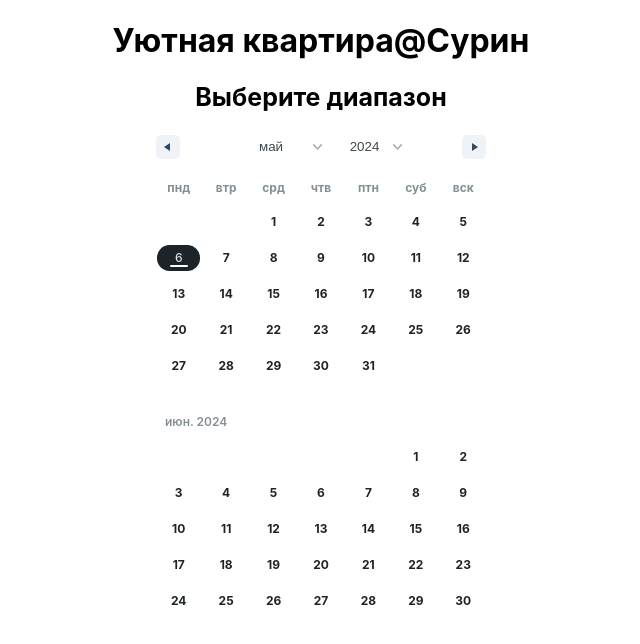
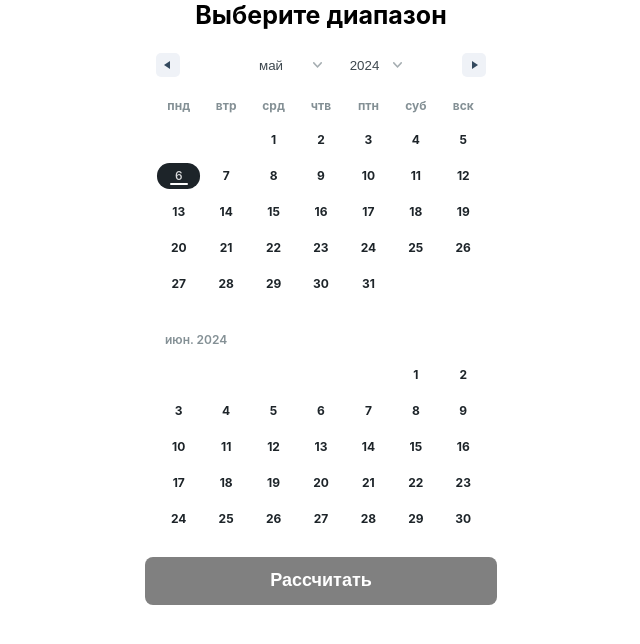
Before and after one commit to damuraiz/booking-mini-app, a React (Create React App) app in the folder frontend/: page / in a window 1280 px wide. Shown: the top 644 px of the page, without its empty margins (319-959 px from the left). Built offline with nearby package versions, Linux system fonts and the light colour scheme; no server answers.

Commit message:
front add button calculate

```diff
--- a/frontend/src/App.js
+++ b/frontend/src/App.js
@@ -9,7 +9,7 @@ function App() {
   return (
       <div className="App" style={{width: '100%'}}>
           <div>
-              <h1 style={{textAlign: 'center'}}>Уютная квартира@Сурин</h1>
+              {/*<h1 style={{textAlign: 'center'}}>Уютная квартира@Сурин</h1>*/}
           </div>
           <div style={{margin: '0 auto'}}>
               <CalendarProvider>
--- a/frontend/src/MyDateRangePicker.css
+++ b/frontend/src/MyDateRangePicker.css
@@ -4,7 +4,7 @@
     /*color: grey;*/
 }
 
-.date-for-check-out{
+.date-for-check-out {
     color: grey !important;
 }
 
@@ -46,3 +46,19 @@
     text-align: right;
     font-size: 11px;
 }
+
+.enabledButton {
+    width: 352px;
+    height: 48px;
+    background-color: #3d91ff;
+    border-radius: 8px;
+    border-width: 0;
+}
+
+.disabledButton {
+    width: 352px;
+    height: 48px;
+    background-color: grey;
+    border-radius: 8px;
+    border-width: 0;
+}
--- a/frontend/src/MyDateRangePicker.js
+++ b/frontend/src/MyDateRangePicker.js
@@ -7,9 +7,11 @@ import currencySymbols from "./CurrencySymbols";
 import './MyDateRangePicker.css'
 
 import {useCalendar} from './CalendarContext';
+import {addDays} from "date-fns/addDays";
 
 function MyDateRangePicker() {
     const [dates, setDates] = useState([]);  // Объявление состояния `dates` и функции `setDates`
+    const [maxStay, setMaxStay] = useState(1);
 
     const [state, setState] = useState({
         startDate: new Date(),
@@ -31,11 +33,7 @@ function MyDateRangePicker() {
     const [averagePrice, setAveragePrice] = useState("")
     const [averagePriceLabel, setAveragePriceLabel] = useState("")
     const [averageRubPrice, setAveragerRubPrice] = useState("")
-
-    // Фиктивные данные, представьте, что это ответ API
-    const averageRate = 120; // Средняя цена в валюте
-    const currency = "USD";
-    const exchangeRate = 75; // Курс валюты
+    const [buttonEnabled, setButtonEnabled] = useState(false);
 
 
     // Функция для обновления заголовка и диапазона дат
@@ -45,6 +43,10 @@ function MyDateRangePicker() {
         if (selection.startDate && selection.endDate) {
             const start = new Date(selection.startDate);
             const end = new Date(selection.endDate);
+            // Активируем кнопку, если выбраны обе даты
+            console.log(start, end)
+            setButtonEnabled(start && end && end > start);
+
             const nights = Math.round((end - start) / (1000 * 3600 * 24)); // todo тут какой-то баг с датами, который я закрыл округлением
             setNightsCounter(getNightsText(nights)); //
             setChooseLabel("");
@@ -68,8 +70,8 @@ function MyDateRangePicker() {
             console.log(process.env.REACT_APP_API_URL)
             axios.get(`${apiUrl}/average-nightly-rate?start_date=${startDate}&end_date=${endDate}`)
                 .then(response => {
-                    const ap = currencySymbols.formatPrice(response.data.average_price/100, response.data.currency)
-                    const arp = currencySymbols.formatPrice(response.data.average_price/100*response.data.currency_rate, 'RUB')
+                    const ap = currencySymbols.formatPrice(response.data.average_price / 100, response.data.currency)
+                    const arp = currencySymbols.formatPrice(response.data.average_price / 100 * response.data.currency_rate, 'RUB')
                     setAveragePrice(ap);
                     setAveragePriceLabel(' ночь')
                     setAveragerRubPrice(`${arp} по курсу ЦБ РФ`);
@@ -112,13 +114,14 @@ function MyDateRangePicker() {
 
             const apiUrl = process.env.REACT_APP_API_URL
             console.log(apiUrl)
-            axios.get(apiUrl+'/get-calendar')
+            axios.get(apiUrl + '/get-calendar')
                 .then(response => {
                     // Преобразование дат в формат, требуемый DateRangePicker
                     const formattedDates = response.data.reserved_dates.map(date => ({
                         ...date,
                         date: new Date(date.date)
                     }));
+                    setMaxStay(response.data.max_stay)
                     setDates(formattedDates);
                     formattedDates.forEach((dd) => {
                         switch (dd.status) {
@@ -141,6 +144,11 @@ function MyDateRangePicker() {
 
 
     const disabledDates = dates.filter(date => date.status === 'past' || date.status === 'reserved').map(date => new Date(date.date));
+
+    const calculate = () => {
+        console.log('Расчет для периода:', range[0].startDate, 'по', range[0].endDate);
+        // Здесь может быть логика для обработки выбранного периода
+    };
 
 
     // Функция для форматирования даты
@@ -183,6 +191,12 @@ function MyDateRangePicker() {
                 rangeColors={['#1d2429']}
                 color='#1d2429'
             />
+            <div>
+                <button onClick={calculate} disabled={!buttonEnabled}
+                        className={buttonEnabled ? 'enabledButton': 'disabledButton'}>
+                    <span style={{fontWeight:"bold", fontSize:18, color:"white"}}>Рассчитать</span>
+                </button>
+            </div>
         </div>
     );
 }
```
Lines whose indentation alone changed are shown as unchanged.
